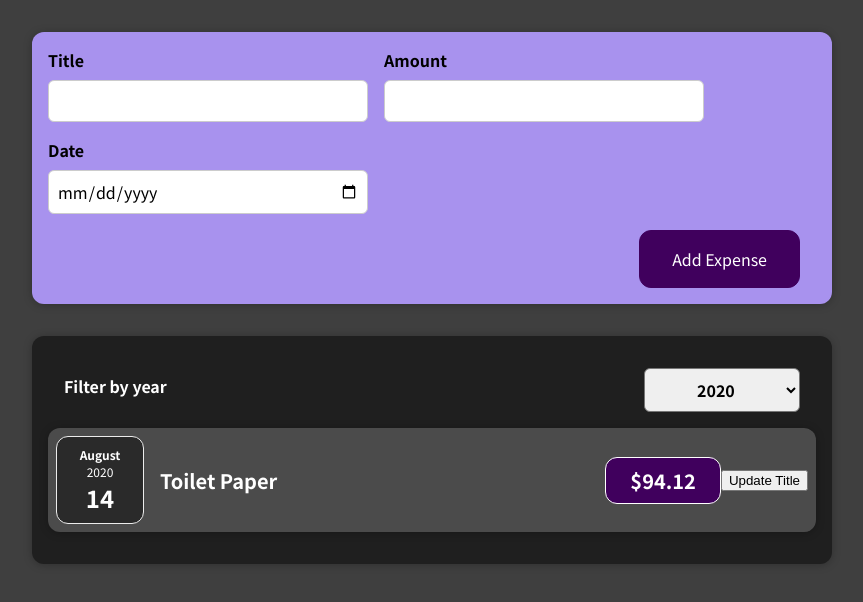
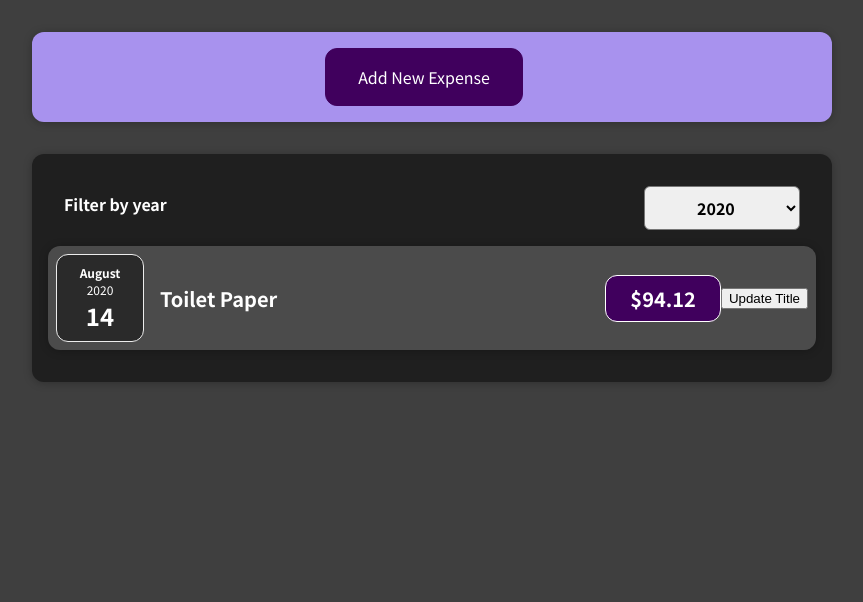
Before and after one commit to maxlestage/React---The-Complete-Guide--incl-Hooks--React-Router--Redux-, a React (Create React App) app: page / in a window 1280 px wide. Shown: the top 602 px of the page, without its empty margins (208-1071 px from the left). Built offline with nearby package versions, Linux system fonts and the light colour scheme.

Commit message:
Expense ✅ then start Chart !

```diff
--- a/src/components/Expenses/Expense.jsx
+++ b/src/components/Expenses/Expense.jsx
@@ -1,8 +1,8 @@
 import { useState } from "react";
 import Card from "../UI/Card";
 import "./Expense.css";
-import ExpendItems from "./ExpenseItems";
 import ExpensesFilter from "./ExpensesFilter";
+import ExpensesList from "./ExpensesList";
 
 function Expense({ items }) {
   const [filteredYear, setFilteredYear] = useState("2020");
@@ -17,18 +17,6 @@
 
   console.log(filteredExpenses);
 
-  let expensesContent = <p>No expense found.</p>;
-
-  if (filteredExpenses.length > 0) {
-    expensesContent = filteredExpenses.map((item) => (
-      <ExpendItems
-        key={item.id}
-        title={item.title}
-        amount={item.amount}
-        date={item.date}
-      />
-    ));
-  }
   return (
     <div>
       <Card className="expenses">
@@ -36,8 +24,8 @@
           selected={filteredYear}
           onChangeFilter={filterChangeHandler}
         />
-
-        {expensesContent}
+        <ExpensesList items={filteredExpenses} />
+        {/* {expensesContent} */}
       </Card>
     </div>
   );
--- a/src/components/Expenses/ExpenseItems.jsx
+++ b/src/components/Expenses/ExpenseItems.jsx
@@ -16,6 +16,7 @@
   };
 
   return (
+    <li>
       <Card className="expense-item">
         <ExpenseDate date={props.date} />
         <div className="expense-item__description">
@@ -24,6 +25,7 @@
         </div>
         <button onClick={handlerClicker}>Update Title</button>
       </Card>
+    </li>
   );
 }
 
--- /dev/null
+++ b/src/components/Expenses/ExpensesList.css
@@ -0,0 +1,9 @@
+.expenses-list {
+  list-style: none;
+  padding: 0;
+}
+
+.expenses-list__fallback {
+  color: white;
+  text-align: center;
+}
--- /dev/null
+++ b/src/components/Expenses/ExpensesList.jsx
@@ -0,0 +1,23 @@
+import "./ExpensesList.css";
+import ExpendItems from "./ExpenseItems";
+
+const ExpensesList = ({ items }) => {
+  //   let expensesContent = <p>No expense found.</p>;
+  if (items.length === 0) {
+    return <h2 className="expenses-list__fallback">Found no Expenses.</h2>;
+  }
+  return (
+    <ul className="expenses-list">
+      {items.map((item) => (
+        <ExpendItems
+          key={item.id}
+          title={item.title}
+          amount={item.amount}
+          date={item.date}
+        />
+      ))}
+    </ul>
+  );
+};
+
+export default ExpensesList;
--- a/src/components/NewExpense/ExpenseForm.jsx
+++ b/src/components/NewExpense/ExpenseForm.jsx
@@ -2,7 +2,7 @@
 
 import "./ExpenseForm.css";
 
-function ExpenseForm({ onSaveExpenseData }) {
+function ExpenseForm({ onSaveExpenseData, onCancel }) {
   const [entryTitle, setEntryTitle] = useState("");
   const [entryAmount, setEntryAmount] = useState("");
   const [entryDate, setEntryDate] = useState("");
@@ -79,6 +79,9 @@
         </div>
       </div>
       <div className="new-expense__actions">
+        <button type="button" onClick={onCancel}>
+          Cancel
+        </button>
         <button type="submit">Add Expense</button>
       </div>
     </form>
--- a/src/components/NewExpense/NewExpense.jsx
+++ b/src/components/NewExpense/NewExpense.jsx
@@ -1,17 +1,34 @@
 import "./NewExpense.css";
-
+import { useState } from "react";
 import ExpenseForm from "./ExpenseForm";
 import "./NewExpense.css";
 function NewExpense({ onAddExpense }) {
+  const [isEditing, setIsEditing] = useState(false);
   const onSaveExpenseDataHandler = (enteredExpenseData) => {
     const expenseData = { ...enteredExpenseData, id: Math.random().toString() };
     console.log(expenseData);
     onAddExpense(expenseData);
   };
 
+  const startEditingHandler = () => {
+    setIsEditing(true);
+  };
+
+  const stopEditingHandler = () => {
+    setIsEditing(false);
+  };
+
   return (
     <div className="new-expense">
-      <ExpenseForm onSaveExpenseData={onSaveExpenseDataHandler} />
+      {!isEditing && (
+        <button onClick={startEditingHandler}>Add New Expense</button>
+      )}
+      {isEditing && (
+        <ExpenseForm
+          onSaveExpenseData={onSaveExpenseDataHandler}
+          onCancel={stopEditingHandler}
+        />
+      )}
     </div>
   );
 }
```
Lines whose indentation alone changed are shown as unchanged.
